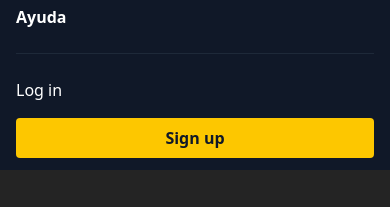
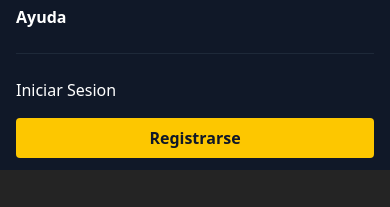
Before and after one commit to TobiEscoca/Proyect_CODEando, a React (Vite) app in the folder CODEando/: page /login in a window 390 px wide. Both pictures are taken after a click on the button "Abrir menú". Shown: the part 176-383 px from the top of the page. Built offline with nearby package versions, Linux system fonts and the light colour scheme.

Commit message:
Cambios boludos

```diff
--- a/CODEando/src/pages/Login.jsx
+++ b/CODEando/src/pages/Login.jsx
@@ -37,7 +37,7 @@ const Login = () => {
     if (Object.keys(validationErrors).length > 0) {
       setErrors(validationErrors);
     } else {
-      alert("✅ Inicio de sesión exitoso");
+      alert("Inicio de sesión exitoso");
       console.log("Datos enviados:", form);
     }
   };
--- a/CODEando/src/ui/Nav.jsx
+++ b/CODEando/src/ui/Nav.jsx
@@ -181,14 +181,14 @@ export default function Nav() {
               className="text-white no-underline py-2"
               onClick={() => setMobileOpen(false)}
             >
-              Log in
+              Iniciar Sesion
             </NavLink>
             <NavLink
               to="/register"
               className="no-underline py-2 text-gray-900 bg-yellow-400 rounded text-center font-semibold"
               onClick={() => setMobileOpen(false)}
             >
-              Sign up
+              Registrarse
             </NavLink>
           </div>
         </div>
```
